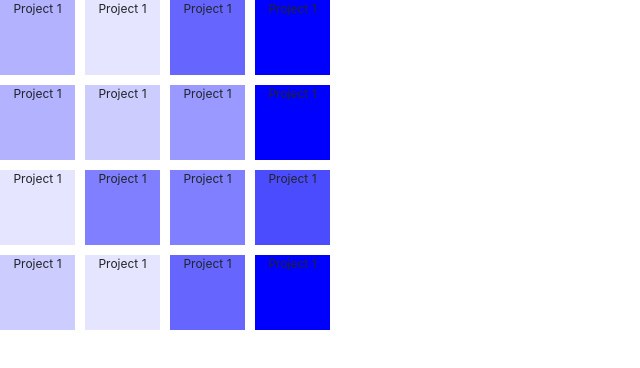
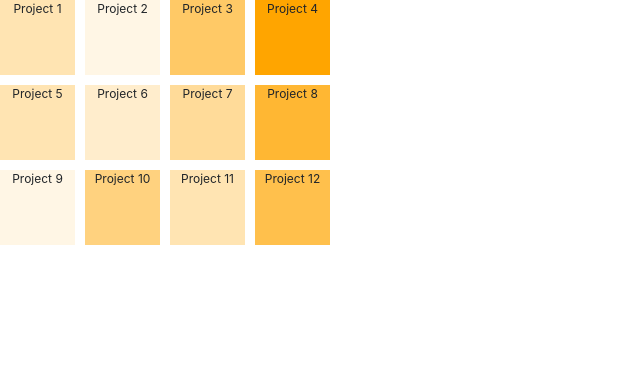
Before and after one commit to sammydowds/heat-map, a React (Create React App) app: page / in a window 1280 px wide. Shown: the top 368 px of the page, without its empty margins (0-640 px from the left). Built offline with nearby package versions, Linux system fonts and the light colour scheme.

Commit message:
Updating readme with picture

```diff
--- a/src/MainComponent.js
+++ b/src/MainComponent.js
@@ -2,24 +2,20 @@ import React from 'react';
 import HeatMap from './components/HeatMapComponent';
 
 function MainComponent() {
-    const color = [0, 0, 255];
+    const color = [255,165,0];
     const items = [
         {'title': 'Project 1', 'index': 3},
-        {'title': 'Project 1', 'index': 1},
-        {'title': 'Project 1', 'index': 6},
-        {'title': 'Project 1', 'index': 10},
-        {'title': 'Project 1', 'index': 3},
-        {'title': 'Project 1', 'index': 2},
-        {'title': 'Project 1', 'index': 4},
-        {'title': 'Project 1', 'index': 10},
-        {'title': 'Project 1', 'index': 1},
-        {'title': 'Project 1', 'index': 5},
-        {'title': 'Project 1', 'index': 5},
-        {'title': 'Project 1', 'index': 7},
-        {'title': 'Project 1', 'index': 2},
-        {'title': 'Project 1', 'index': 1},
-        {'title': 'Project 1', 'index': 6},
-        {'title': 'Project 1', 'index': 10}
+        {'title': 'Project 2', 'index': 1},
+        {'title': 'Project 3', 'index': 6},
+        {'title': 'Project 4', 'index': 10},
+        {'title': 'Project 5', 'index': 3},
+        {'title': 'Project 6', 'index': 2},
+        {'title': 'Project 7', 'index': 4},
+        {'title': 'Project 8', 'index': 8},
+        {'title': 'Project 9', 'index': 1},
+        {'title': 'Project 10', 'index': 5},
+        {'title': 'Project 11', 'index': 3},
+        {'title': 'Project 12', 'index': 7}
     ]
     return(
         <HeatMap
```
Also changed, not shown: public/map_example.PNG (added), 1 other file (tests, documents, lock files or other folders).
